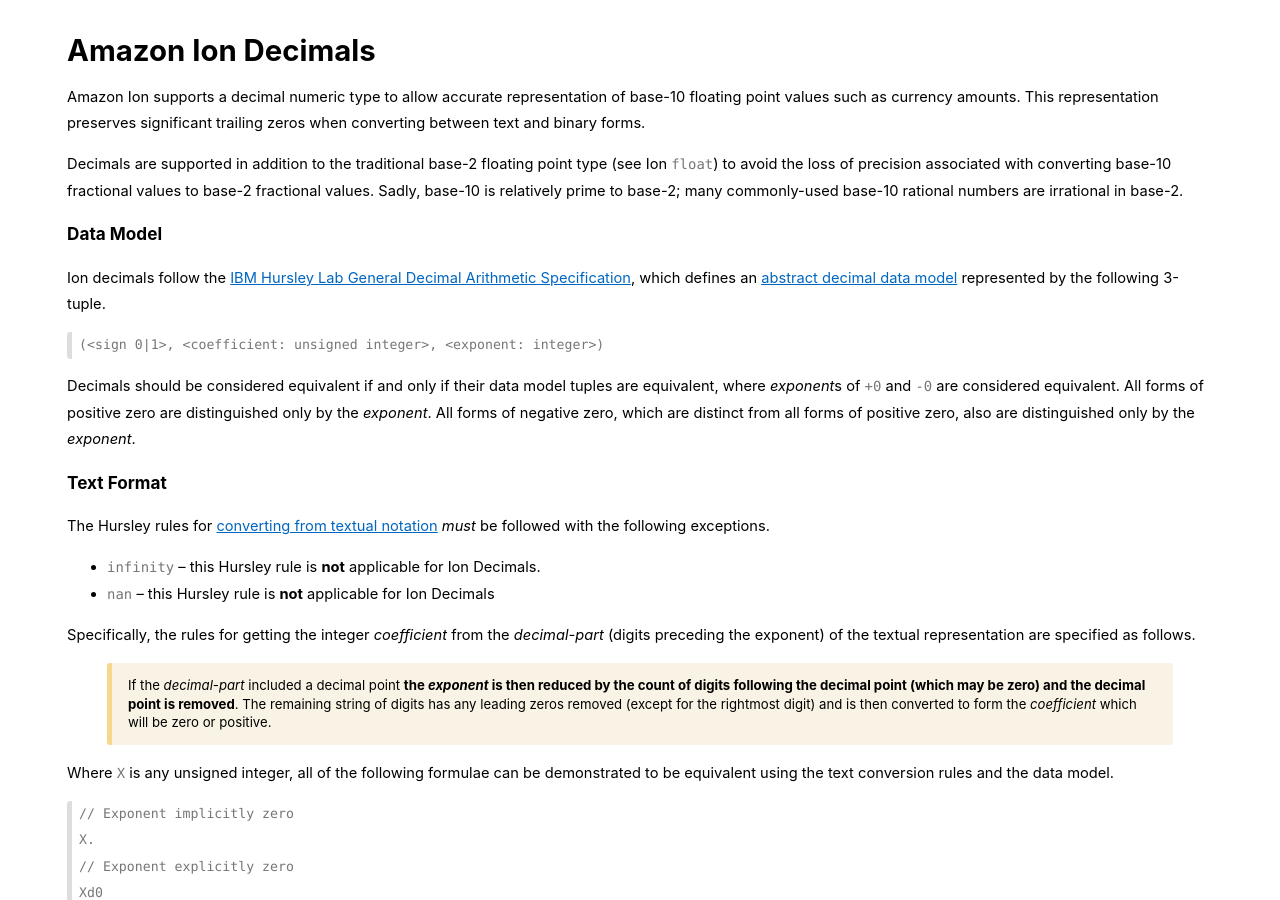
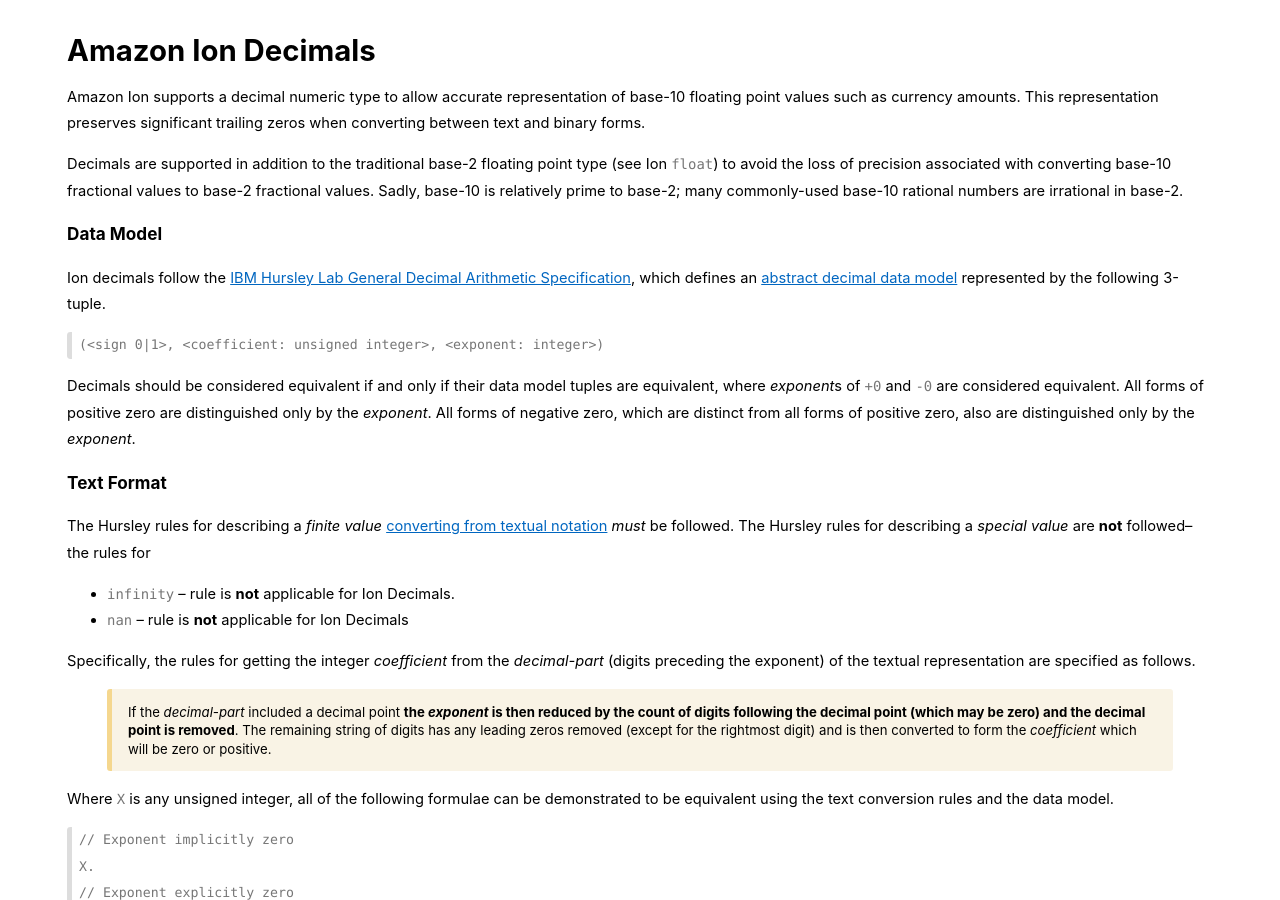
Before and after one commit to amazon-ion/ion-docs, a Jekyll site: the page built from decimal.md, in a window 1280 px wide and 900 px high. Built offline with Jekyll 4.4.1, drawn with Linux system fonts in a browser that asks for light colours.

Commit message:
Calling out special value from Hursley rules

```diff
--- a/decimal.md
+++ b/decimal.md
@@ -31,10 +31,11 @@
 
 ### Text Format
 
-The Hursley rules for [converting from textual notation][3] *must* be followed with the following exceptions.
+The Hursley rules for describing a _finite value_ [converting from textual notation][3] *must* be followed.
+The Hursley rules for describing a _special value_ are **not** followed--the rules for
 
-* `infinity`  -- this Hursley rule is **not** applicable for Ion Decimals.
-* `nan`       -- this Hursley rule is **not** applicable for Ion Decimals
+* `infinity`  -- rule is **not** applicable for Ion Decimals.
+* `nan`       -- rule is **not** applicable for Ion Decimals
 
 Specifically, the rules for getting the integer *coefficient* from the
 *decimal-part* (digits preceding the exponent) of the textual representation
```
